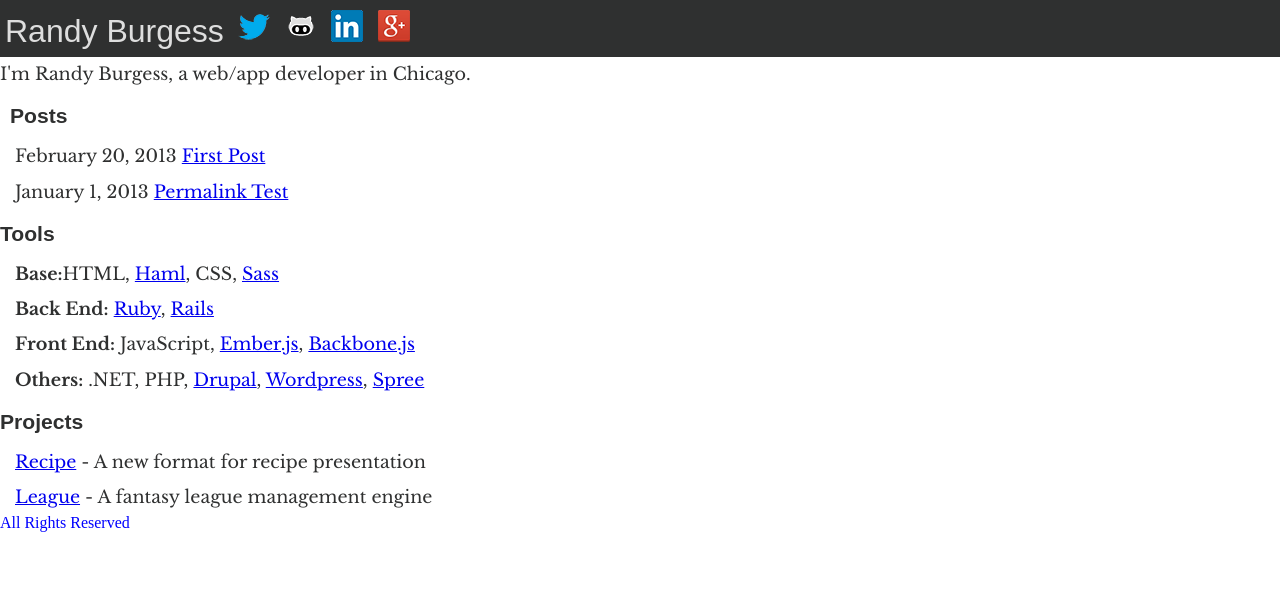
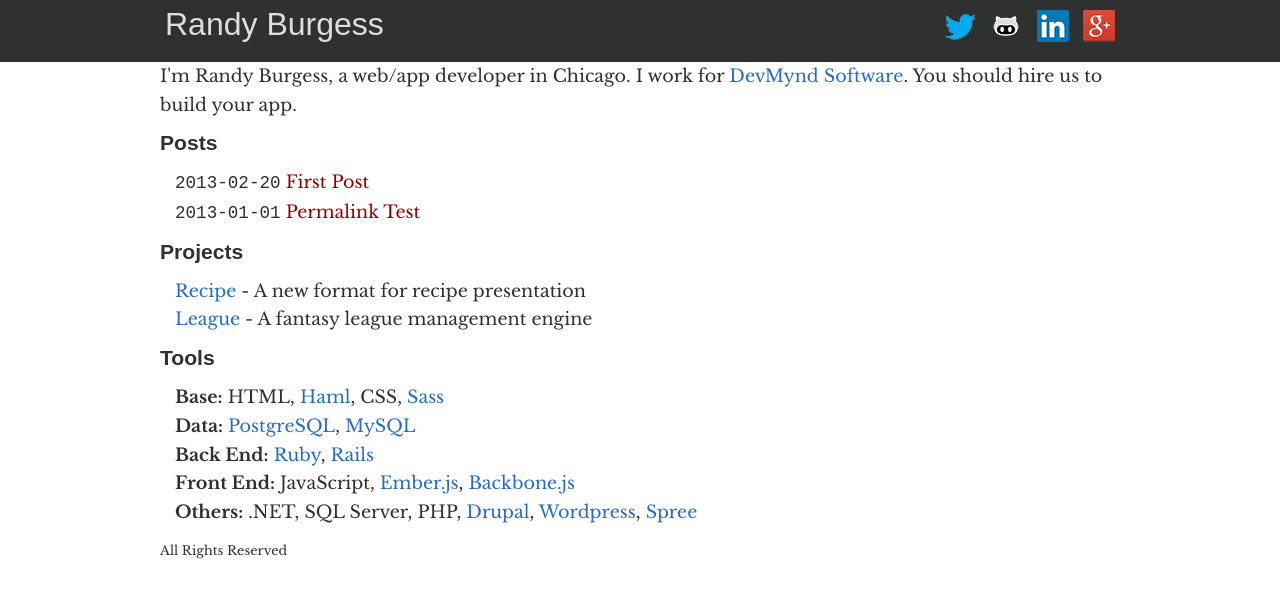
Before and after one commit to wrburgess/wrburgess.github.com, a Jekyll site: the page built from index.html, in a window 1280 px wide. Shown: the top 598 px of the page. Built offline with Jekyll 4.4.1, drawn with Linux system fonts in a browser that asks for light colours; some web fonts are replaced; Markdown is read by kramdown in place of the engine named in the settings.

```diff
--- a/_includes/header.html
+++ b/_includes/header.html
@@ -1,9 +1,11 @@
 <nav>
-  <ul>
-    <li class="logo"><a href="/">Randy Burgess</a></li>
-    <li><a href="http://twitter.com/wrburgess"><img src="/images/twitter-icon.png" alt="Twitter" /></a></li>
-    <li><a href="http://github/wrburgess"><img src="/images/github-icon.png" alt="Github" /></a></li>
-    <li><a href="http://www.linkedin.com/in/wrburgess"><img src="/images/linkedin-icon.png" alt="LinkedIn" /></a></li>
-    <li><a href="http://gplus.to/wrburgess"><img src="/images/googleplus-icon.png" alt="Google+" /></a></li>
-  <ul>
+  <ul id="logo">
+    <li><a href="/">Randy Burgess</a></li>
+  </ul>
+  <ul id="links">
+    <li id="twitter"><a href="http://twitter.com/wrburgess"><img src="/images/twitter-icon.png" alt="Twitter" /></a></li>
+    <li id="github"><a href="http://github/wrburgess"><img src="/images/github-icon.png" alt="Github" /></a></li>
+    <li id="linkedin"><a href="http://www.linkedin.com/in/wrburgess"><img src="/images/linkedin-icon.png" alt="LinkedIn" /></a></li>
+    <li id="google"><a href="http://gplus.to/wrburgess"><img src="/images/googleplus-icon.png" alt="Google+" /></a></li>
+  </ul>
 </nav>
--- a/css/style.css
+++ b/css/style.css
@@ -7,6 +7,12 @@ blockquote, q {quotes: none;}
 blockquote:before, blockquote:after,q:before, q:after {content: '';content: none;}
 table {border-collapse: collapse; border-spacing: 0;}
 
+body {
+  color: #2f3030;
+  font-family: 'Libre Baskerville', 'Georgia', serif;
+  line-height: 1.8em;
+}
+
 h1, h2, h3 {
   color: #2f3030;
   font-family: Convergence, sans-serif;
@@ -15,19 +21,19 @@ h1, h2, h3 {
 h1 {
   font-size: 1.4em;
   font-weight: bold;
-  padding: 8px 0 8px 0;
+  padding: 10px 0 10px 0;
 }
 
 h2 {
   font-size: 1.2em;
   font-weight: bold;
-  padding: 6px 0 6px 0;
+  padding: 10px 0 10px 0;
 }
 
 h3 {
   font-size: 1.1em;
   font-weight: bold;
-  padding: 4px 0 4px 0;
+  padding: 6px 0 6px 0;
 }
 
 strong {
@@ -38,7 +44,13 @@ header {
   background-color: #2f3030;
   color: #dedede;
   font-family: Convergence, sans-serif;
+  overflow: auto;
   padding: 10px 0 10px 0;
+}
+
+header nav {
+  margin: 0 auto;
+  width: 960px;
 }
 
 header nav ul {
@@ -48,26 +60,46 @@ header nav ul {
 header nav li {
   display: inline;
   margin: 0 5px 0 5px;
+  overflow: auto;
 }
 
 header nav li a {
   color: #dedede;
 }
 
-.logo {
+#twitter {
 
 }
 
-.logo a {
+#github {
+
+}
+
+#linkedin {
+
+}
+
+#google {
+  padding-top: 1px;
+}
+
+#logo {
+  float: left;
+}
+
+#logo a {
   font-size: 2.0em;
   text-decoration: none;
 }
 
+#links {
+  float: right;
+}
+
 .content {
-  color: #2f3030;
-  line-height: 2.0em;
-  font-family: 'Libre Baskerville', serif;
   font-size: 1.1em;
+  margin: 0 auto;
+  width: 960px;
 }
 
 .content ul {
@@ -78,18 +110,35 @@ header nav li a {
   margin: 0 0 0 5px;
 }
 
-footer {
+.content a {
+  color: #266CC7;
+  text-decoration: none;
+}
+
+.content a:hover {
+  color: #266CC7;
+  text-decoration: underline;
+}
+
+.content a:visited {
+  color: #266CC7;
+  text-decoration: none;
+}
+
+#posts li a {
   color: #990000;
 }
 
-footer nav ul {
-
+.timestamp {
+  font-family: "Courier New", monospace;
 }
 
-footer nav li {
-
+footer {
+  margin: 0 auto;
+  width: 960px;
 }
 
 footer #copyright {
-  color: blue;
+  padding: 10px 0 0 0;
+  font-size: 0.8em;
 }
--- a/index.html
+++ b/index.html
@@ -5,25 +5,16 @@ title: wrburgess
 
 <div class="content">
   <div id="intro">
-    I'm Randy Burgess, a web/app developer in Chicago.
+    I'm Randy Burgess, a web/app developer in Chicago. I work for <a href="http://www.devmynd.com">DevMynd Software</a>. You should hire us to build your app.
   </div>
-  <ul>
-    <h2>Posts</h2>
+  <h2>Posts</h2>
+  <ul id="posts">
     {% for post in site.posts %}
     <li>
-      <span>{{ post.date | date: "%B %e, %Y" }}</span> <a href="{{ post.url }}">{{ post.title }}</a>
+      <span class="timestamp">{{ post.date | date: "%Y-%m-%d" }}</span> <a href="{{ post.url }}">{{ post.title }}</a>
     </li>
     {% endfor %}
   </ul>
-  <div id="tools">
-    <h2>Tools</h2>
-    <ul>
-      <li><strong>Base:</strong>HTML, <a href="http://haml.info">Haml</a>, CSS, <a href="http://sass-lang.com">Sass</a></li>
-      <li><strong>Back End:</strong> <a href="http://ruby-lang.org">Ruby</a>, <a href="http://rubyonrails.org">Rails</a></li>
-      <li><strong>Front End:</strong> JavaScript, <a href="http://emberjs.com">Ember.js</a>, <a href="http://backbonejs.org">Backbone.js</a></li>
-      <li><strong>Others:</strong> .NET, PHP, <a href="http://drupal.org">Drupal</a>, <a href="http://wordpress.org">Wordpress</a>, <a href="http://spreecommerce.com/">Spree</a></li>
-    <ul>
-  </div>
   <div id="projects">
     <h2>Projects</h2>
     <ul>
@@ -31,4 +22,14 @@ title: wrburgess
       <li><a href="http://github.com/wrburgess/league-server">League</a> - A fantasy league management engine</li>
     <ul>
   </div>
+  <div id="tools">
+    <h2>Tools</h2>
+    <ul>
+      <li><strong>Base:</strong> HTML, <a href="http://haml.info">Haml</a>, CSS, <a href="http://sass-lang.com">Sass</a></li>
+      <li><strong>Data:</strong> <a href="http://www.postgresql.org/">PostgreSQL</a>, <a href="http://www.mysql.com">MySQL</a></li>
+      <li><strong>Back End:</strong> <a href="http://ruby-lang.org">Ruby</a>, <a href="http://rubyonrails.org">Rails</a></li>
+      <li><strong>Front End:</strong> JavaScript, <a href="http://emberjs.com">Ember.js</a>, <a href="http://backbonejs.org">Backbone.js</a></li>
+      <li><strong>Others:</strong> .NET, SQL Server, PHP, <a href="http://drupal.org">Drupal</a>, <a href="http://wordpress.org">Wordpress</a>, <a href="http://spreecommerce.com">Spree</a></li>
+    <ul>
+  </div>
 </div>
--- /dev/null
+++ b/robots.txt
@@ -0,0 +1 @@
+User-Agent: *
```
Also changed, not shown: atom.xml (added, +28 -0 lines).
